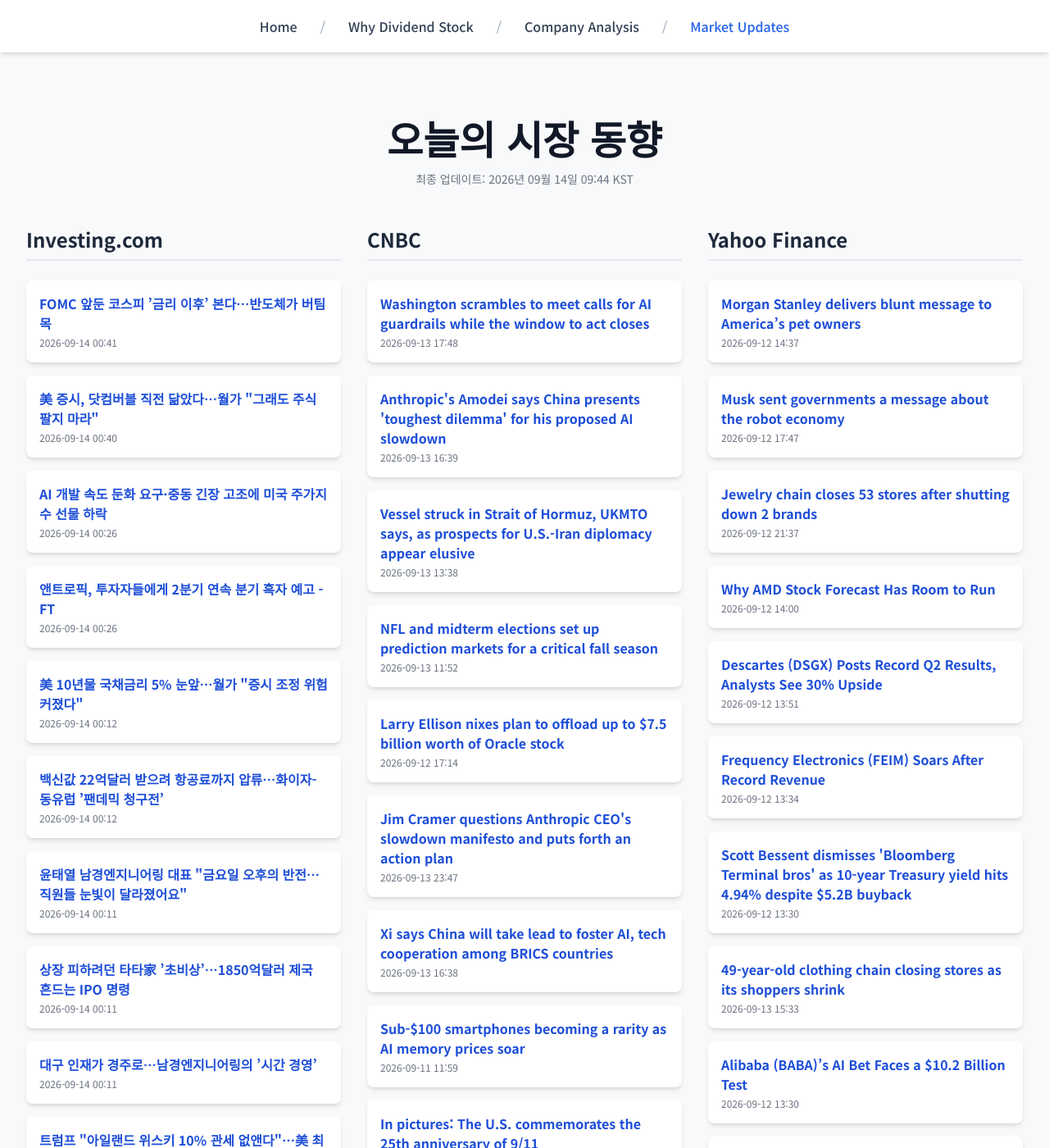
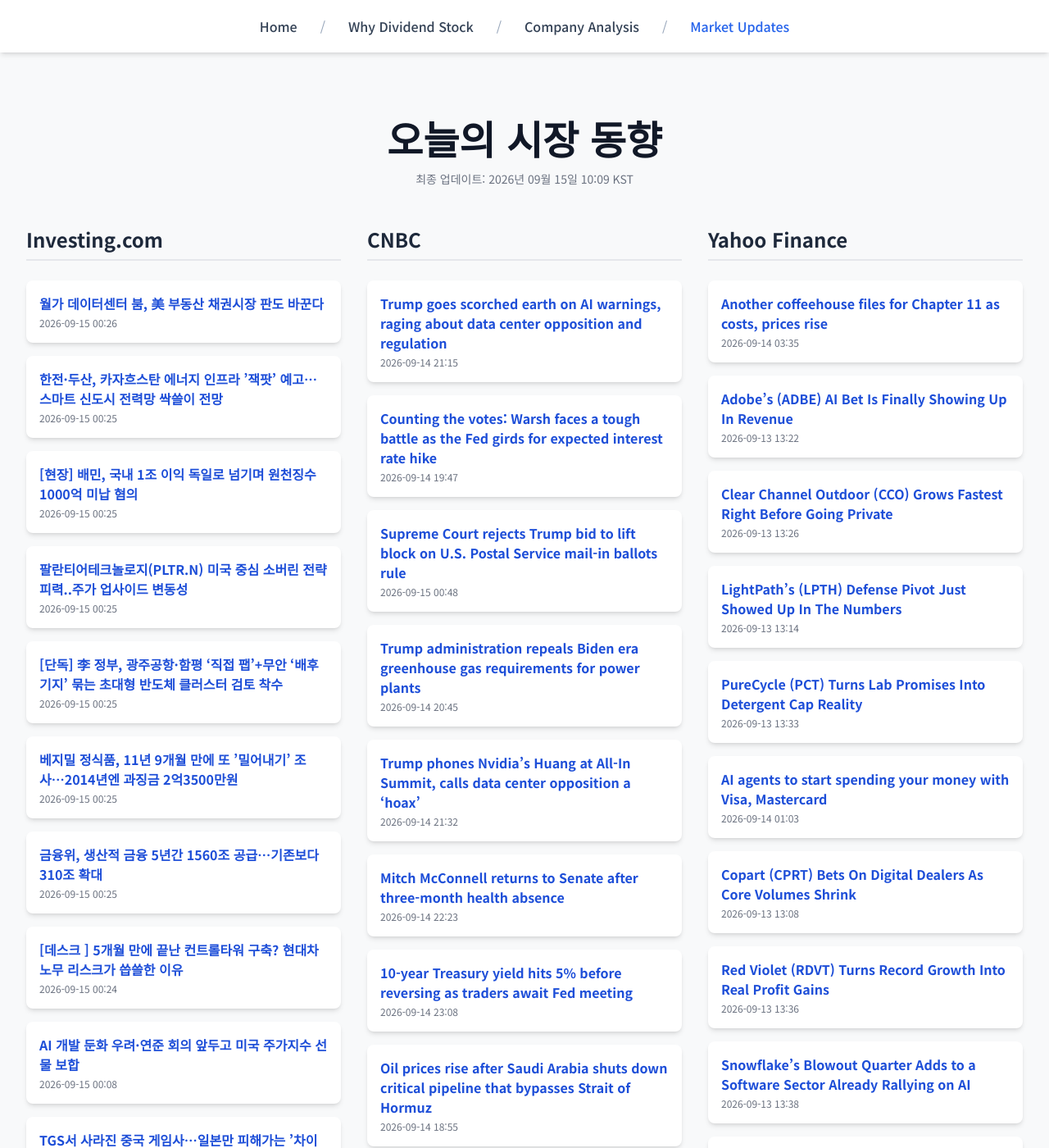
Before and after one commit to Kay-Hwang/my-company-analysis, a Jekyll site: the page built from market-updates.html, in a window 1280 px wide and 1400 px high. Shown: the whole window at 82% size. Built offline with Jekyll 4.4.1, drawn with Linux system fonts in a browser that asks for light colours; nearby versions of some CDN libraries; a script that is not in the unit is left out; some of the changed text lies outside the part shown.

Commit message:
Update daily data

```diff
--- a/_data/latest_data.json
+++ b/_data/latest_data.json
@@ -1,190 +1,190 @@
 {
-  "lastUpdated": "2026년 09월 14일 09:44 KST",
+  "lastUpdated": "2026년 09월 15일 10:09 KST",
   "news": {
     "investing": [
       {
-        "title": "FOMC 앞둔 코스피 ’금리 이후’ 본다…반도체가 버팀목",
-        "link": "https://kr.investing.com/news/stock-market-news/article-2092616",
-        "pubDate": "2026-09-14 00:41:12",
-        "summary": "FOMC 앞둔 코스피 ’금리 이후’ 본다…반도체가 버팀목"
+        "title": "월가 데이터센터 붐, 美 부동산 채권시장 판도 바꾼다",
+        "link": "https://kr.investing.com/news/stock-market-news/article-2094190",
+        "pubDate": "2026-09-15 00:26:02",
+        "summary": "월가 데이터센터 붐, 美 부동산 채권시장 판도 바꾼다"
       },
       {
-        "title": "美 증시, 닷컴버블 직전 닮았다…월가 \"그래도 주식 팔지 마라\"",
-        "link": "https://kr.investing.com/news/stock-market-news/article-2092617",
-        "pubDate": "2026-09-14 00:40:28",
-        "summary": "美 증시, 닷컴버블 직전 닮았다…월가 \"그래도 주식 팔지 마라\""
+        "title": "한전·두산, 카자흐스탄 에너지 인프라 ’잭팟’ 예고…스마트 신도시 전력망 싹쓸이 전망",
+        "link": "https://kr.investing.com/news/stock-market-news/article-2094213",
+        "pubDate": "2026-09-15 00:25:11",
+        "summary": "한전·두산, 카자흐스탄 에너지 인프라 ’잭팟’ 예고…스마트 신도시 전력망 싹쓸이 전망"
       },
       {
-        "title": "AI 개발 속도 둔화 요구·중동 긴장 고조에 미국 주가지수 선물 하락",
-        "link": "https://kr.investing.com/news/stock-market-news/article-2092626",
-        "pubDate": "2026-09-14 00:26:04",
-        "summary": "AI 개발 속도 둔화 요구·중동 긴장 고조에 미국 주가지수 선물 하락"
+        "title": "[현장] 배민, 국내 1조 이익 독일로 넘기며 원천징수 1000억 미납 혐의",
+        "link": "https://kr.investing.com/news/stock-market-news/article-2094212",
+        "pubDate": "2026-09-15 00:25:09",
+        "summary": "[현장] 배민, 국내 1조 이익 독일로 넘기며 원천징수 1000억 미납 혐의"
       },
       {
-        "title": "앤트로픽, 투자자들에게 2분기 연속 분기 흑자 예고 - FT",
-        "link": "https://kr.investing.com/news/stock-market-news/article-2092623",
-        "pubDate": "2026-09-14 00:26:02",
-        "summary": "앤트로픽, 투자자들에게 2분기 연속 분기 흑자 예고 - FT"
+        "title": "팔란티어테크놀로지(PLTR.N) 미국 중심 소버린 전략 피력..주가 업사이드 변동성",
+        "link": "https://kr.investing.com/news/stock-market-news/article-2094210",
+        "pubDate": "2026-09-15 00:25:07",
+        "summary": "팔란티어테크놀로지(PLTR.N) 미국 중심 소버린 전략 피력..주가 업사이드 변동성"
       },
       {
-        "title": "美 10년물 국채금리 5% 눈앞…월가 \"증시 조정 위험 커졌다\"",
-        "link": "https://kr.investing.com/news/stock-market-news/article-2092619",
-        "pubDate": "2026-09-14 00:12:23",
-        "summary": "美 10년물 국채금리 5% 눈앞…월가 \"증시 조정 위험 커졌다\""
+        "title": "[단독] 李 정부, 광주공항·함평 ‘직접 팹’+무안 ‘배후기지’ 묶는 초대형 반도체 클러스터 검토 착수",
+        "link": "https://kr.investing.com/news/stock-market-news/article-2094209",
+        "pubDate": "2026-09-15 00:25:05",
+        "summary": "[단독] 李 정부, 광주공항·함평 ‘직접 팹’+무안 ‘배후기지’ 묶는 초대형 반도체 클러스터 검토 착수"
       },
       {
-        "title": "백신값 22억달러 받으려 항공료까지 압류…화이자-동유럽 ’팬데믹 청구전’",
-        "link": "https://kr.investing.com/news/stock-market-news/article-2092615",
-        "pubDate": "2026-09-14 00:12:13",
-        "summary": "백신값 22억달러 받으려 항공료까지 압류…화이자-동유럽 ’팬데믹 청구전’"
+        "title": "베지밀 정식품, 11년 9개월 만에 또 ’밀어내기’ 조사…2014년엔 과징금 2억3500만원",
+        "link": "https://kr.investing.com/news/stock-market-news/article-2094208",
+        "pubDate": "2026-09-15 00:25:04",
+        "summary": "베지밀 정식품, 11년 9개월 만에 또 ’밀어내기’ 조사…2014년엔 과징금 2억3500만원"
       },
       {
-        "title": "윤태열 남경엔지니어링 대표 \"금요일 오후의 반전…직원들 눈빛이 달라졌어요\"",
-        "link": "https://kr.investing.com/news/stock-market-news/article-2092622",
-        "pubDate": "2026-09-14 00:11:48",
-        "summary": "윤태열 남경엔지니어링 대표 \"금요일 오후의 반전…직원들 눈빛이 달라졌어요\""
+        "title": "금융위, 생산적 금융 5년간 1560조 공급…기존보다 310조 확대",
+        "link": "https://kr.investing.com/news/stock-market-news/article-2094207",
+        "pubDate": "2026-09-15 00:25:02",
+        "summary": "금융위, 생산적 금융 5년간 1560조 공급…기존보다 310조 확대"
       },
       {
-        "title": "상장 피하려던 타타家 ’초비상’…1850억달러 제국 흔드는 IPO 명령",
-        "link": "https://kr.investing.com/news/stock-market-news/article-2092618",
-        "pubDate": "2026-09-14 00:11:47",
-        "summary": "상장 피하려던 타타家 ’초비상’…1850억달러 제국 흔드는 IPO 명령"
+        "title": "[데스크 ] 5개월 만에 끝난 컨트롤타워 구축? 현대차 노무 리스크가 씁쓸한 이유",
+        "link": "https://kr.investing.com/news/stock-market-news/article-2094185",
+        "pubDate": "2026-09-15 00:24:56",
+        "summary": "[데스크 ] 5개월 만에 끝난 컨트롤타워 구축? 현대차 노무 리스크가 씁쓸한 이유"
       },
       {
-        "title": "대구 인재가 경주로…남경엔지니어링의 ’시간 경영’",
-        "link": "https://kr.investing.com/news/stock-market-news/article-2092621",
-        "pubDate": "2026-09-14 00:11:44",
-        "summary": "대구 인재가 경주로…남경엔지니어링의 ’시간 경영’"
+        "title": "AI 개발 둔화 우려·연준 회의 앞두고 미국 주가지수 선물 보합",
+        "link": "https://kr.investing.com/news/stock-market-news/article-2094205",
+        "pubDate": "2026-09-15 00:08:43",
+        "summary": "AI 개발 둔화 우려·연준 회의 앞두고 미국 주가지수 선물 보합"
       },
       {
-        "title": "트럼프 \"아일랜드 위스키 10% 관세 없앤다\"…美 최대 수출시장 숨통",
-        "link": "https://kr.investing.com/news/stock-market-news/article-2092620",
-        "pubDate": "2026-09-14 00:11:38",
-        "summary": "트럼프 \"아일랜드 위스키 10% 관세 없앤다\"…美 최대 수출시장 숨통"
+        "title": "TGS서 사라진 중국 게임사…일본만 피해가는 ’차이나 리스크’",
+        "link": "https://kr.investing.com/news/stock-market-news/article-2094192",
+        "pubDate": "2026-09-14 23:42:13",
+        "summary": "TGS서 사라진 중국 게임사…일본만 피해가는 ’차이나 리스크’"
       }
     ],
     "cnbc": [
       {
-        "title": "Washington scrambles to meet calls for AI guardrails while the window to act closes",
-        "link": "https://www.cnbc.com/2026/09/13/ai-congress-anthropic-openai-crisis.html",
-        "pubDate": "Sun, 13 Sep 2026 17:48:53 GMT",
-        "summary": "The House is scheduled to be sent home in the coming days until after November's midterm elections, leaving a narrow window to pass any form of AI regulation."
+        "title": "Trump goes scorched earth on AI warnings, raging about data center opposition and regulation",
+        "link": "https://www.cnbc.com/2026/09/14/trump-ai-data-centers-anthropic-dario-amodei.html",
+        "pubDate": "Mon, 14 Sep 2026 21:15:56 GMT",
+        "summary": "The Trump administration has encouraged AI's rapid growth and the development of data centers as it seeks an insurmountable tech edge over China."
       },
       {
-        "title": "Anthropic's Amodei says China presents 'toughest dilemma' for his proposed AI slowdown",
-        "link": "https://www.cnbc.com/2026/09/13/china-dilemma-ai-slowdown-anthropic.html",
-        "pubDate": "Sun, 13 Sep 2026 16:39:24 GMT",
-        "summary": "OpenAI CEO Sam Altman, Demis Hassabis, the chair of Google DeepMind, and Elon Musk have all welcomed Amodei's proposal."
+        "title": "Counting the votes: Warsh faces a tough battle as the Fed girds for expected interest rate hike",
+        "link": "https://www.cnbc.com/2026/09/14/counting-the-votes-warsh-faces-tough-battle-as-fed-girds-for-expected-rate-hike.html",
+        "pubDate": "Mon, 14 Sep 2026 19:47:42 GMT",
+        "summary": "Traders were pricing in a better than 92% probability of a rate increase, as well as a more than 75% chance for another one in December."
       },
       {
-        "title": "Vessel struck in Strait of Hormuz, UKMTO says, as prospects for U.S.-Iran diplomacy appear elusive",
-        "link": "https://www.cnbc.com/2026/09/13/vessel-struck-strait-of-hormuz-ukmto.html",
-        "pubDate": "Sun, 13 Sep 2026 13:38:23 GMT",
-        "summary": "The latest strike happened ahead of an expected meeting between Iranian and Gulf officials in Oman to sign an agreement for shipping through the strait."
+        "title": "Supreme Court rejects Trump bid to lift block on U.S. Postal Service mail-in ballots rule",
+        "link": "https://www.cnbc.com/2026/09/14/supreme-court-trump-mail-ballots-midterms.html",
+        "pubDate": "Tue, 15 Sep 2026 00:48:36 GMT",
+        "summary": "Justice Brett Kavanaugh said that applying the U.S. Postal Service rule in the 2026 midterm elections \"would be arbitrary and capricious.\""
       },
       {
-        "title": "NFL and midterm elections set up prediction markets for a critical fall season",
-        "link": "https://www.cnbc.com/2026/09/13/nfl-and-midterms-mark-key-fall-season-for-prediction-markets.html",
-        "pubDate": "Sun, 13 Sep 2026 11:52:33 GMT",
-        "summary": "The 2025 football season and 2024 presidential election pushed prediction markets into the prominence they enjoy today."
+        "title": "Trump administration repeals Biden era greenhouse gas requirements for power plants",
+        "link": "https://www.cnbc.com/2026/09/14/trump-epa-carbon-dioxide-power-plant-climate-change.html",
+        "pubDate": "Mon, 14 Sep 2026 20:45:52 GMT",
+        "summary": "President Donald Trump has systemically dismantled regulations implemented by the Obama and Biden administrations that sought to fight climate change."
       },
       {
-        "title": "Larry Ellison nixes plan to offload up to $7.5 billion worth of Oracle stock",
-        "link": "https://www.cnbc.com/2026/09/12/larry-ellison-nixes-plan-to-offload-up-to-7point5-billion-worth-of-oracle-stock-.html",
-        "pubDate": "Sat, 12 Sep 2026 17:14:56 GMT",
-        "summary": "Oracle founder Larry Ellison has canceled his plan to sell up to $7.5 billion worth of stock in the software company."
+        "title": "Trump phones Nvidia’s Huang at All-In Summit, calls data center opposition a ‘hoax’",
+        "link": "https://www.cnbc.com/2026/09/14/trump-phones-nvidia-huang-all-in-calls-data-center-opposition-hoax.html",
+        "pubDate": "Mon, 14 Sep 2026 21:32:03 GMT",
+        "summary": "President Trump has been using his social media site to sound off on Anthropic CEO Dario Amodei's suggestion that the AI industry slow its pace of development."
       },
       {
-        "title": "Jim Cramer questions Anthropic CEO's slowdown manifesto and puts forth an action plan",
-        "link": "https://www.cnbc.com/2026/09/13/cramer-questions-anthropic-ceos-slowdown-manifesto-puts-forth-an-action-plan.html",
-        "pubDate": "Sun, 13 Sep 2026 23:47:14 GMT",
-        "summary": "While I have grown tired of his endless proclamations, Dario Amodei does raise points that will impact many stocks if the spending curb proceeds."
+        "title": "Mitch McConnell returns to Senate after three-month health absence",
+        "link": "https://www.cnbc.com/2026/09/14/mitch-mcconnell-returns-senate-capitol-health-fall.html",
+        "pubDate": "Mon, 14 Sep 2026 22:23:38 GMT",
+        "summary": "The 84-year-old Kentucky Republican is back in Washington after a fall, hospitalization, pneumonia and weeks of rehabilitation kept him away from the Senate."
       },
       {
-        "title": "Xi says China will take lead to foster AI, tech cooperation among BRICS countries",
-        "link": "https://www.cnbc.com/2026/09/13/china-xi-ai-tech-brics.html",
-        "pubDate": "Sun, 13 Sep 2026 16:38:45 GMT",
-        "summary": "China will take the lead to help foster artificial-intelligence collaboration and development among developing-economy countries, President Xi Jinping said."
+        "title": "10-year Treasury yield hits 5% before reversing as traders await Fed meeting",
+        "link": "https://www.cnbc.com/2026/09/14/10-year-us-treasury-is-closing-in-on-5percent.html",
+        "pubDate": "Mon, 14 Sep 2026 23:08:41 GMT",
+        "summary": "The 10-year U.S. Treasury note yield moved lower after reaching a multiyear high on Monday ahead of this week's Federal Reserve interest rate decision."
       },
       {
-        "title": "Sub-$100 smartphones becoming a rarity as AI memory prices soar",
-        "link": "https://www.cnbc.com/2026/09/11/cheap-china-smartphones-rare-memory-ai-costs.html",
-        "pubDate": "Fri, 11 Sep 2026 11:59:39 GMT",
-        "summary": "The days of the sub-$100 smartphone may be numbered, including in China."
+        "title": "Oil prices rise after Saudi Arabia shuts down critical pipeline that bypasses Strait of Hormuz",
+        "link": "https://www.cnbc.com/2026/09/13/oil-price-iran-war-strait-hormuz-saudi-pipeline.html",
+        "pubDate": "Mon, 14 Sep 2026 18:55:38 GMT",
+        "summary": "Saudi Arabia has faced escalating attacks from Iran-allied militant groups in recent days."
       },
       {
-        "title": "In pictures: The U.S. commemorates the 25th anniversary of 9/11",
-        "link": "https://www.cnbc.com/2026/09/11/us-commemorates-25th-anniversary-9/11-photos.html",
-        "pubDate": "Fri, 11 Sep 2026 22:42:14 GMT",
-        "summary": "On Sept. 11, 2001, hijackers flew planes into the World Trade Center and the Pentagon, killing thousands. Photos capture those marking the 25th anniversary."
+        "title": "Samsung backs Nvidia AI chip rival in $230 million funding round as GPU alternatives boom",
+        "link": "https://www.cnbc.com/2026/09/14/samsung-euclyd-ai-chip-funding.html",
+        "pubDate": "Mon, 14 Sep 2026 23:30:02 GMT",
+        "summary": "Dutch startup Euclyd raised the funding in a round co-led by Samsung, Somerset Capital Partners, the Scaleup Europe Fund and Innovation Industries."
       },
       {
-        "title": "China's Xi urges BRICS nations to work towards peace in the Middle East",
-        "link": "https://www.cnbc.com/2026/09/13/chinas-xi-urges-brics-peace-middle-east.html",
-        "pubDate": "Sun, 13 Sep 2026 09:41:53 GMT",
-        "summary": "China, Iran's biggest trading partner and a key customer of Tehran's energy exports, is willing to work with BRICS towards peace in the region, Xi said."
+        "title": "As the oil surge continues, trader Mike Khouw sees more upside in this surging name",
+        "link": "https://www.cnbc.com/2026/09/14/as-the-oil-surge-continues-trader-mike-khouw-sees-more-upside-in-this-surging-name.html",
+        "pubDate": "Mon, 14 Sep 2026 17:16:23 GMT",
+        "summary": "Michael Khouw breaks down how he's trading this energy name."
       }
     ],
     "yahoo": [
       {
-        "title": "Morgan Stanley delivers blunt message to America’s pet owners",
-        "link": "https://finance.yahoo.com/markets/stocks/articles/morgan-stanley-delivers-blunt-message-143700482.html",
-        "pubDate": "2026-09-12T14:37:00Z",
-        "summary": "Morgan Stanley delivers blunt message to America’s pet owners"
+        "title": "Another coffeehouse files for Chapter 11 as costs, prices rise",
+        "link": "https://finance.yahoo.com/small-business/articles/another-coffeehouse-files-chapter-11-033545256.html",
+        "pubDate": "2026-09-14T03:35:45Z",
+        "summary": "Another coffeehouse files for Chapter 11 as costs, prices rise"
       },
       {
-        "title": "Musk sent governments a message about the robot economy",
-        "link": "https://finance.yahoo.com/economy/articles/musk-sent-governments-message-robot-174700228.html",
-        "pubDate": "2026-09-12T17:47:00Z",
-        "summary": "Musk sent governments a message about the robot economy"
+        "title": "Adobe’s (ADBE) AI Bet Is Finally Showing Up In Revenue",
+        "link": "https://finance.yahoo.com/technology/ai/articles/adobe-adbe-ai-bet-finally-132237575.html",
+        "pubDate": "2026-09-13T13:22:37Z",
+        "summary": "Adobe’s (ADBE) AI Bet Is Finally Showing Up In Revenue"
       },
       {
-        "title": "Jewelry chain closes 53 stores after shutting down 2 brands",
-        "link": "https://finance.yahoo.com/markets/stocks/articles/jewelry-chain-closes-53-stores-213700154.html",
-        "pubDate": "2026-09-12T21:37:00Z",
-        "summary": "Jewelry chain closes 53 stores after shutting down 2 brands"
+        "title": "Clear Channel Outdoor (CCO) Grows Fastest Right Before Going Private",
+        "link": "https://finance.yahoo.com/media-advertising/articles/clear-channel-outdoor-cco-grows-132626831.html",
+        "pubDate": "2026-09-13T13:26:26Z",
+        "summary": "Clear Channel Outdoor (CCO) Grows Fastest Right Before Going Private"
       },
       {
-        "title": "Why AMD Stock Forecast Has Room to Run",
-        "link": "https://finance.yahoo.com/markets/stocks/articles/why-amd-stock-forecast-room-140002995.html",
-        "pubDate": "2026-09-12T14:00:02Z",
-        "summary": "Why AMD Stock Forecast Has Room to Run"
+        "title": "LightPath’s (LPTH) Defense Pivot Just Showed Up In The Numbers",
+        "link": "https://finance.yahoo.com/markets/stocks/articles/lightpath-lpth-defense-pivot-just-131404572.html",
+        "pubDate": "2026-09-13T13:14:04Z",
+        "summary": "LightPath’s (LPTH) Defense Pivot Just Showed Up In The Numbers"
       },
       {
-        "title": "Descartes (DSGX) Posts Record Q2 Results, Analysts See 30% Upside",
-        "link": "https://finance.yahoo.com/markets/stocks/articles/descartes-dsgx-posts-record-q2-135154400.html",
-        "pubDate": "2026-09-12T13:51:54Z",
-        "summary": "Descartes (DSGX) Posts Record Q2 Results, Analysts See 30% Upside"
+        "title": "PureCycle (PCT) Turns Lab Promises Into Detergent Cap Reality",
+        "link": "https://finance.yahoo.com/markets/stocks/articles/purecycle-pct-turns-lab-promises-133324594.html",
+        "pubDate": "2026-09-13T13:33:24Z",
+        "summary": "PureCycle (PCT) Turns Lab Promises Into Detergent Cap Reality"
       },
       {
-        "title": "Frequency Electronics (FEIM) Soars After Record Revenue",
-        "link": "https://finance.yahoo.com/markets/stocks/articles/frequency-electronics-feim-soars-record-133402974.html",
-        "pubDate": "2026-09-12T13:34:02Z",
-        "summary": "Frequency Electronics (FEIM) Soars After Record Revenue"
+        "title": "AI agents to start spending your money with Visa, Mastercard",
+        "link": "https://finance.yahoo.com/technology/ai/articles/ai-agents-start-spending-money-010300686.html",
+        "pubDate": "2026-09-14T01:03:00Z",
+        "summary": "AI agents to start spending your money with Visa, Mastercard"
       },
       {
-        "title": "Scott Bessent dismisses 'Bloomberg Terminal bros' as 10-year Treasury yield hits 4.94% despite $5.2B buyback",
-        "link": "https://finance.yahoo.com/economy/policy/articles/scott-bessent-dismisses-bloomberg-terminal-133000792.html",
-        "pubDate": "2026-09-12T13:30:00Z",
-        "summary": "Scott Bessent dismisses 'Bloomberg Terminal bros' as 10-year Treasury yield hits 4.94% despite $5.2B buyback"
+        "title": "Copart (CPRT) Bets On Digital Dealers As Core Volumes Shrink",
+        "link": "https://finance.yahoo.com/markets/stocks/articles/copart-cprt-bets-digital-dealers-130853110.html",
+        "pubDate": "2026-09-13T13:08:53Z",
+        "summary": "Copart (CPRT) Bets On Digital Dealers As Core Volumes Shrink"
       },
       {
-        "title": "49-year-old clothing chain closing stores as its shoppers shrink",
-        "link": "https://finance.yahoo.com/small-business/articles/49-old-clothing-chain-closing-153300913.html",
-        "pubDate": "2026-09-13T15:33:00Z",
-        "summary": "49-year-old clothing chain closing stores as its shoppers shrink"
+        "title": "Red Violet (RDVT) Turns Record Growth Into Real Profit Gains",
+        "link": "https://finance.yahoo.com/markets/stocks/articles/red-violet-rdvt-turns-record-133658483.html",
+        "pubDate": "2026-09-13T13:36:58Z",
+        "summary": "Red Violet (RDVT) Turns Record Growth Into Real Profit Gains"
       },
       {
-        "title": "Alibaba (BABA)’s AI Bet Faces a $10.2 Billion Test",
-        "link": "https://finance.yahoo.com/technology/ai/articles/alibaba-baba-ai-bet-faces-133035025.html",
-        "pubDate": "2026-09-12T13:30:35Z",
-        "summary": "Alibaba (BABA)’s AI Bet Faces a $10.2 Billion Test"
+        "title": "Snowflake’s Blowout Quarter Adds to a Software Sector Already Rallying on AI",
+        "link": "https://finance.yahoo.com/technology/ai/articles/snowflake-blowout-quarter-adds-software-133832576.html",
+        "pubDate": "2026-09-13T13:38:32Z",
+        "summary": "Snowflake’s Blowout Quarter Adds to a Software Sector Already Rallying on AI"
       },
       {
-        "title": "Ken Fisher Added to Cisco and Palo Alto Networks. Their AI Security Bets Face Different Tests",
-        "link": "https://finance.yahoo.com/technology/ai/articles/ken-fisher-added-cisco-palo-132214941.html",
-        "pubDate": "2026-09-12T13:22:14Z",
-        "summary": "Ken Fisher Added to Cisco and Palo Alto Networks. Their AI Security Bets Face Different Tests"
+        "title": "The RealReal (REAL) Posts Record Sales, But The Losses Keep Growing",
+        "link": "https://finance.yahoo.com/markets/stocks/articles/realreal-real-posts-record-sales-134612583.html",
+        "pubDate": "2026-09-13T13:46:12Z",
+        "summary": "The RealReal (REAL) Posts Record Sales, But The Losses Keep Growing"
       }
     ]
   }
```
